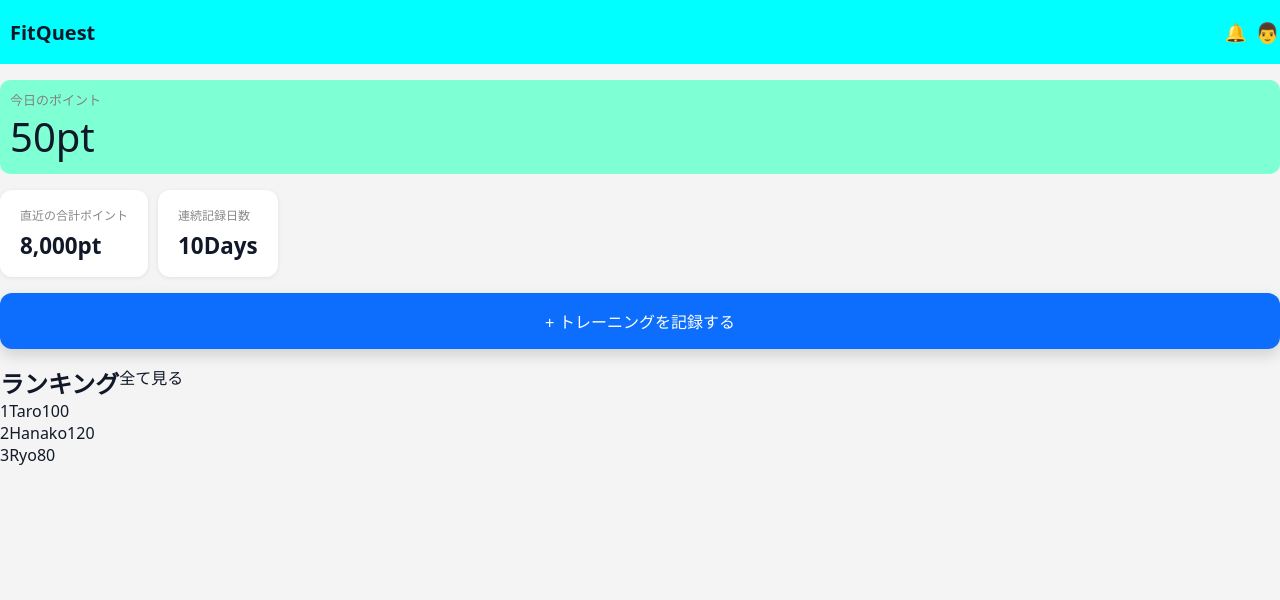
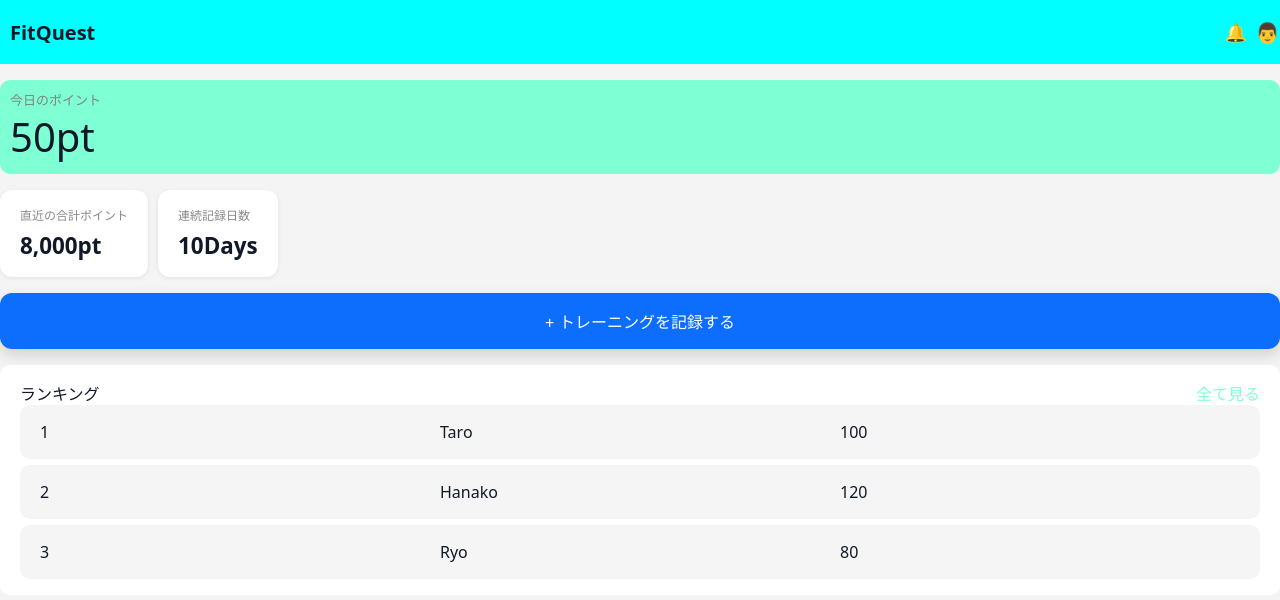
Before and after one commit to Ryosuke-Nanaumi/solo-btc, a React (Vite) app in the folder front/: page / in a window 1280 px wide. Shown: the top 600 px of the page. Built offline with nearby package versions, Linux system fonts and the light colour scheme.

Commit message:
feat(Ranking): デザインを整えた

```diff
--- a/front/src/components/MainView/MainView.tsx
+++ b/front/src/components/MainView/MainView.tsx
@@ -1,6 +1,7 @@
 import TodaysPointView from "../TodaysPointView/TodaysPointView";
-import styles from "./MainView.module.css";
+import styles from "./module/MainView.module.css";
 import HistoryCardListView from "../HistoryCardListView/HistoryCardListView";
+import TotalRankingView from "./TotalRankingView";
 import type { DisplayedRankingUser } from "../../types/view/displayedRanking";
 
 interface MainViewProps {
@@ -16,23 +17,7 @@ export default function MainView({ todayPoint, ranking }: MainViewProps) {
       <button className={styles.addTrainingButton}>
         + トレーニングを記録する
       </button>
-      <section className={styles.rankingSection}>
-        <div className={styles.rankingHeader}>
-          <h2 className={styles.sectionTitle}>ランキング</h2>
-          <p className={styles.seeAll}>全て見る</p>
-        </div>
-        <div className={styles.rankingList}>
-          {ranking.map((user) => {
-            return (
-              <div key={user.id} className={styles.userCard}>
-                <span>{user.rank}</span>
-                <span>{user.name}</span>
-                <span>{user.points}</span>
-              </div>
-            );
-          })}
-        </div>
-      </section>
+      <TotalRankingView ranking={ranking} />
     </main>
   );
 }
--- /dev/null
+++ b/front/src/components/MainView/TotalRankingView.tsx
@@ -0,0 +1,28 @@
+import type { DisplayedRankingUser } from "../../types/view/displayedRanking";
+import styles from "./module/TotalRankingView.module.css";
+
+export default function TotalRankingView({
+  ranking,
+}: {
+  ranking: DisplayedRankingUser[];
+}) {
+  return (
+    <section className={styles.rankingSection}>
+      <div className={styles.rankingHeader}>
+        <h2 className={styles.sectionTitle}>ランキング</h2>
+        <p className={styles.seeAll}>全て見る</p>
+      </div>
+      <div className={styles.rankingList}>
+        {ranking.map((user) => {
+          return (
+            <div key={user.id} className={styles.rankingUserCard}>
+              <span>{user.rank}</span>
+              <span>{user.name}</span>
+              <span>{user.points}</span>
+            </div>
+          );
+        })}
+      </div>
+    </section>
+  );
+}
--- a/front/src/components/MainView/MainView.module.css
+++ b/front/src/components/MainView/module/MainView.module.css
@@ -27,25 +27,3 @@
 .addTrainingButton:hover {
   opacity: 0.95;
 }
-
-
-.rankingSection {
-  display: flex;
-  flex-direction: column;
-}
-
-.rankingHeader {
-  display: flex;
-}
-
-.sectionTitle {
-
-}
-
-.sectionTitle {
-
-}
-
-.rankingList {
-
-}
--- /dev/null
+++ b/front/src/components/MainView/module/TotalRankingView.module.css
@@ -0,0 +1,37 @@
+.rankingSection {
+  padding: 16px 20px;
+  display: flex;
+  flex-direction: column;
+  background: #fff;
+  border-radius: 10px;
+}
+
+.rankingHeader {
+  display: flex;
+  justify-content: space-between;
+  align-items: center;
+}
+
+.sectionTitle {
+  font-size: 1rem;
+  font-weight: 500;
+}
+
+.seeAll {
+  color: aquamarine;
+}
+
+.rankingList {
+    display: flex;
+    flex-direction: column;
+    gap: 6px;
+}
+
+.rankingUserCard {
+  padding: 16px 20px;
+  display: grid;
+  grid-template-columns: 1fr 1fr 1fr;
+  flex: 1;
+  background: #f5f5f5;
+  border-radius: 10px;
+}
```
